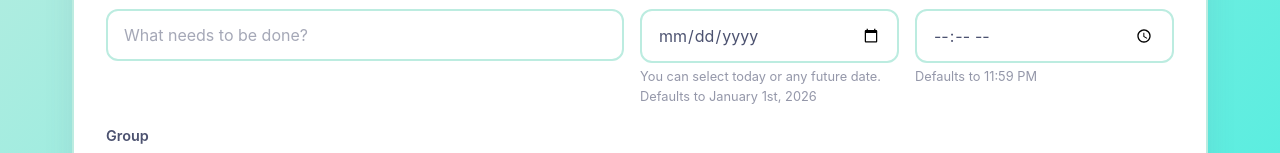
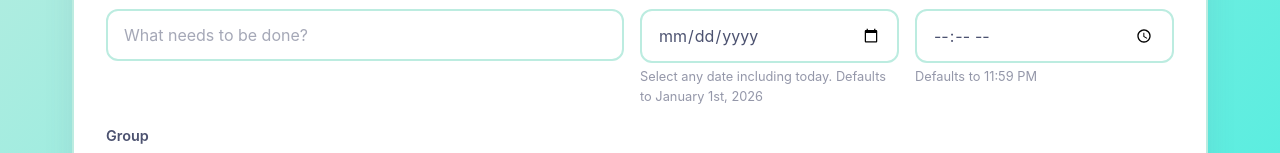
Before and after one commit to diagnosis/todo-frontend, a React (Vite) app: page / in a window 1280 px wide. Shown: the part 252-405 px from the top of the page. Built offline with nearby package versions, Linux system fonts and the light colour scheme; no server answers.

Commit message:
Fix Current Day Selection Issue

```diff
--- a/src/App.jsx
+++ b/src/App.jsx
@@ -13,12 +13,6 @@ function App() {
         groupName: '',
         description: ''
     });
-
-    // Get today's date in YYYY-MM-DD format for min attribute
-    const getTodayDate = () => {
-        const today = new Date();
-        return today.toISOString().split('T')[0];
-    };
 
     useEffect(() => {
         TodoService.getAllTodos().then(setTodos).catch(console.error);
@@ -97,10 +91,9 @@ function App() {
                             value={newTodo.due_date}
                             onChange={e => setNewTodo({ ...newTodo, due_date: e.target.value })}
                             placeholder="Defaults to Jan 1st next year"
-                            min={getTodayDate()}
                         />
                         <small style={{ color: 'rgba(76, 82, 112, 0.6)', fontSize: '0.8rem', marginTop: '0.25rem' }}>
-                            You can select today or any future date. Defaults to January 1st, {new Date().getFullYear() + 1}
+                            Select any date including today. Defaults to January 1st, {new Date().getFullYear() + 1}
                         </small>
                     </div>
                     <div className="input-group">
```
